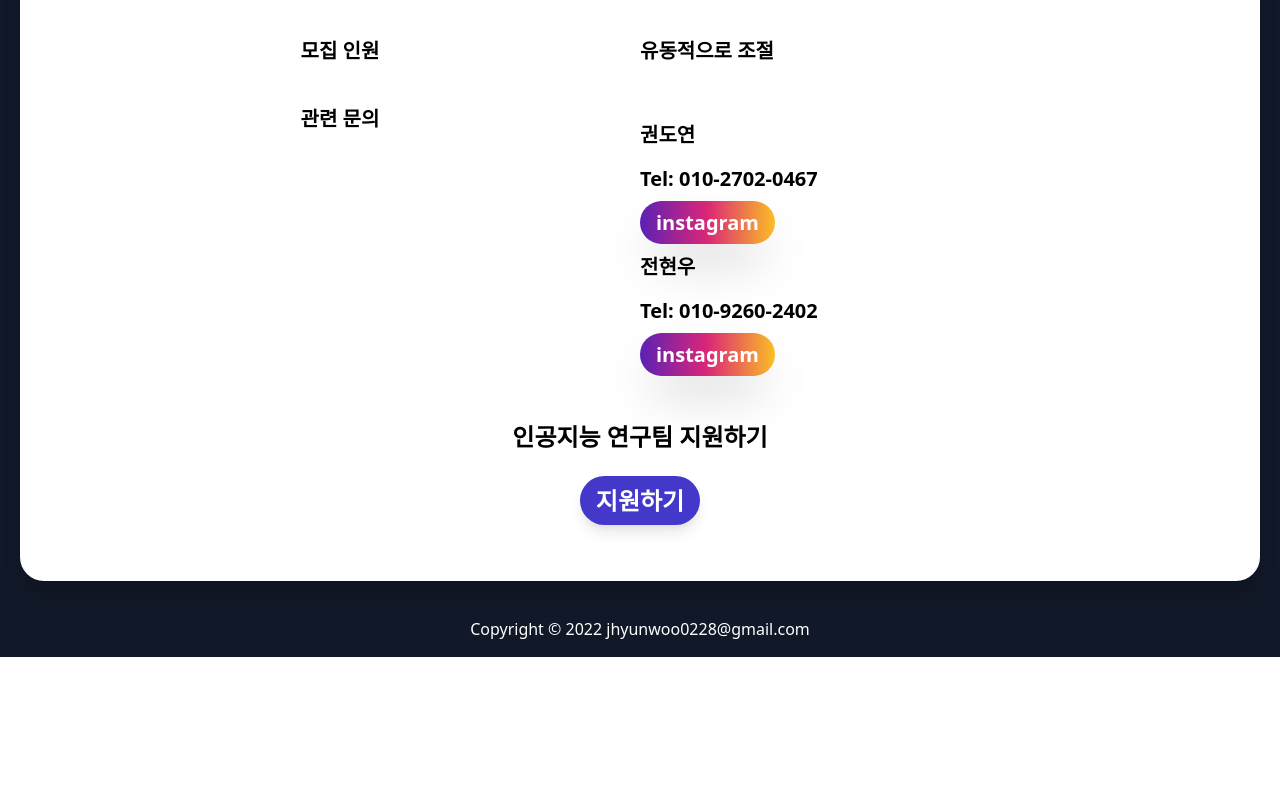
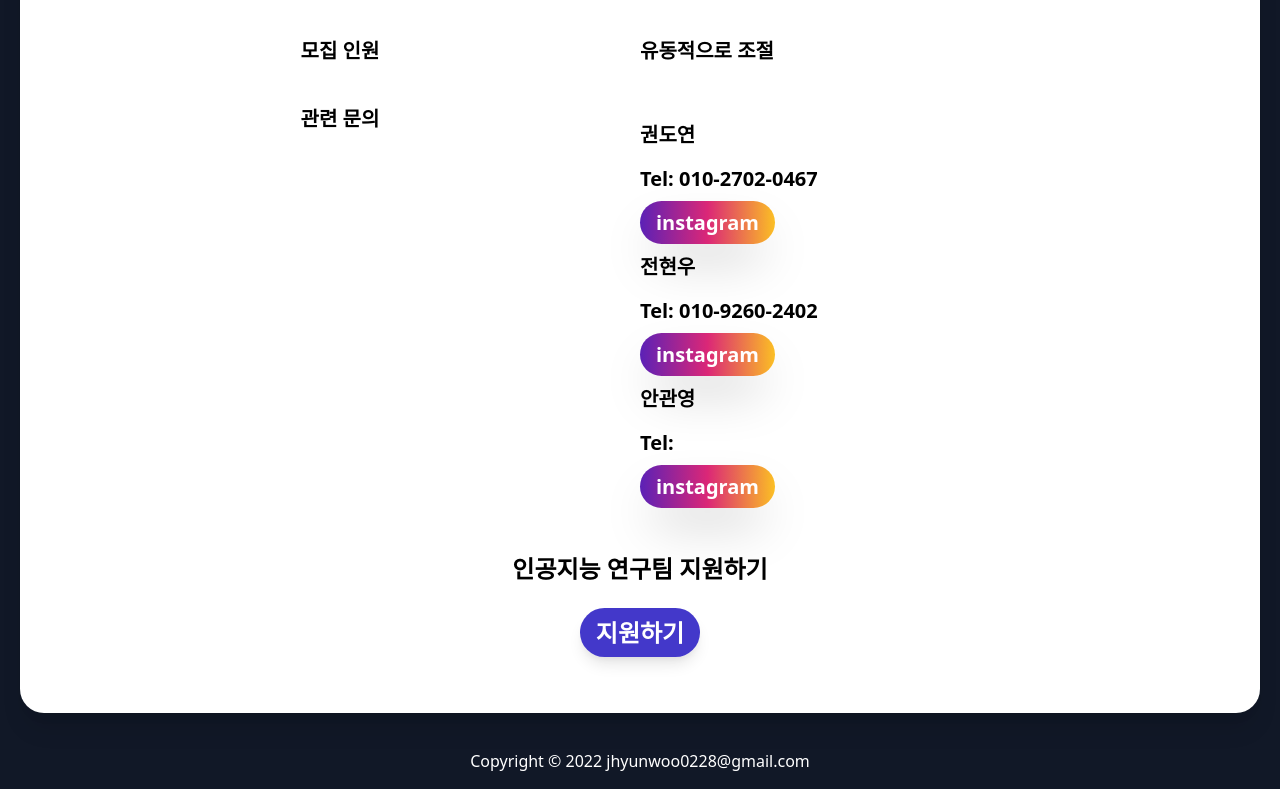
Before and after one commit to jhyunwoo/ai-research-team-web, a plain HTML site: page index.html in a window 1280 px wide. Shown: the part 3691-4480 px from the top of the page. Before the commit the page ends 4348 px from the top, so only its background shows below. Drawn offline with nearby package versions, Linux system fonts and the light colour scheme.

Commit message:
add 안관영 insta

```diff
--- a/index.html
+++ b/index.html
@@ -173,6 +173,11 @@
                 <div class="my-4">Tel: 010-9260-2402</div>
                 <a href="https://instagram.com/hyun_woo0228?utm_medium=copy_link" class="bg-gradient-to-r from-purple-800 via-pink-600 to-yellow-400 text-white shadow-2xl font-bold py-2 px-4 rounded-full my-5">instagram</a>
               </div>
+              <div class="flex-1 text-xl font-bold text-left">
+                <div class="my-4">안관영</div>
+                <div class="my-4">Tel: </div>
+                <a href="https://instagram.com/_rhks_dks0?utm_medium=copy_link" class="bg-gradient-to-r from-purple-800 via-pink-600 to-yellow-400 text-white shadow-2xl font-bold py-2 px-4 rounded-full my-5">instagram</a>
+              </div>
             </div>
 
           </div>
```
